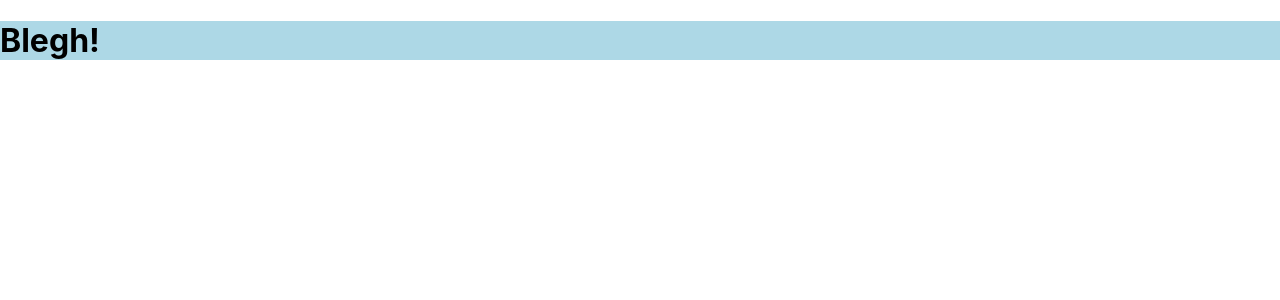
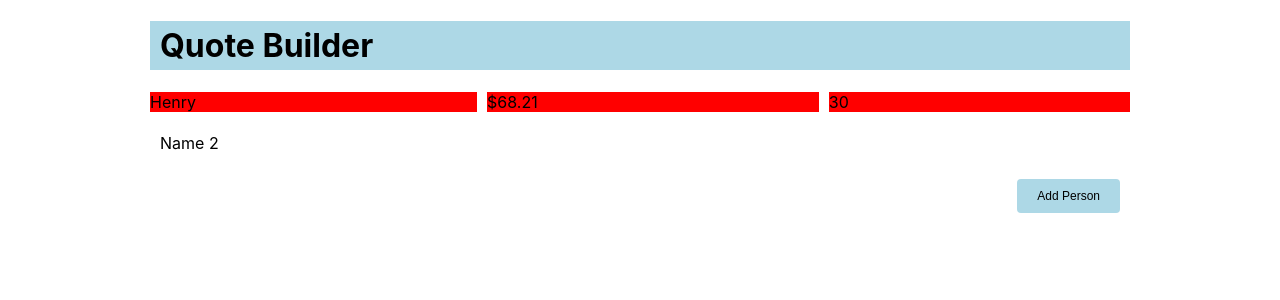
Before and after one commit to halpert3/estimating-app-mirrored, a React (Create React App) app: page / in a window 1280 px wide. Shown: the top 300 px of the page. Built offline with nearby package versions, Linux system fonts and the light colour scheme.

Commit message:
Added css to Project

```diff
--- a/src/Project.css
+++ b/src/Project.css
@@ -1,3 +1,42 @@
+.grid-container {
+    display: grid;
+    grid-template-columns: 1fr 7fr 1fr;
+    grid-gap: 10px;
+}
+
+.middle-col {
+    grid-column-start: 2;
+    grid-column-end: 3;
+}
+
 h1 {
     background-color: lightblue;
+    padding: 5px 10px;
 }
+
+p {
+    padding: 5px 10px;
+}
+
+.chart-container {
+    display: grid;
+    grid-template-columns: auto auto auto;
+    grid-gap: 10px;
+}
+
+.chart-container>div {
+    background-color: red;
+}
+
+button {
+    background-color: lightblue;
+    border-radius: 4px;
+    color: black;
+    padding: 10px 20px;
+    text-align: center;
+    text-decoration: none;
+    display: inline-block;
+    font-size: 12px;
+    border: none;
+    float: right;
+}
--- a/src/Project.js
+++ b/src/Project.js
@@ -2,9 +2,25 @@ import React from 'react';
 import './Project.css'
 
 class Project extends React.Component {
+    state = {
+        name: "Henry",
+        rate: "$68.21",
+        estimated_hours: "30"
+    }
     render() {
         return (
-            <h1>Blegh!</h1>
+            <div className="grid-container">
+                <div className="middle-col">
+                    <h1>Quote Builder</h1>
+                    <div className="chart-container">
+                        <div>{this.state.name}</div>
+                        <div>{this.state.rate}</div>
+                        <div>{this.state.estimated_hours}</div>
+                    </div>
+                    <p>Name 2</p>
+                    <p><button type="button">Add Person</button></p>
+                </div>
+            </div >
         );
     }
 }
--- a/src/index.js
+++ b/src/index.js
@@ -4,8 +4,10 @@ import './index.css';
 import Project from './Project'
 import * as serviceWorker from './serviceWorker';
 
-ReactDOM.render(<Project />
-    , document.getElementById('root'));
+ReactDOM.render(
+    <Project />,
+    document.getElementById('root')
+);
 
 // If you want your app to work offline and load faster, you can change
 // unregister() to register() below. Note this comes with some pitfalls.
```
